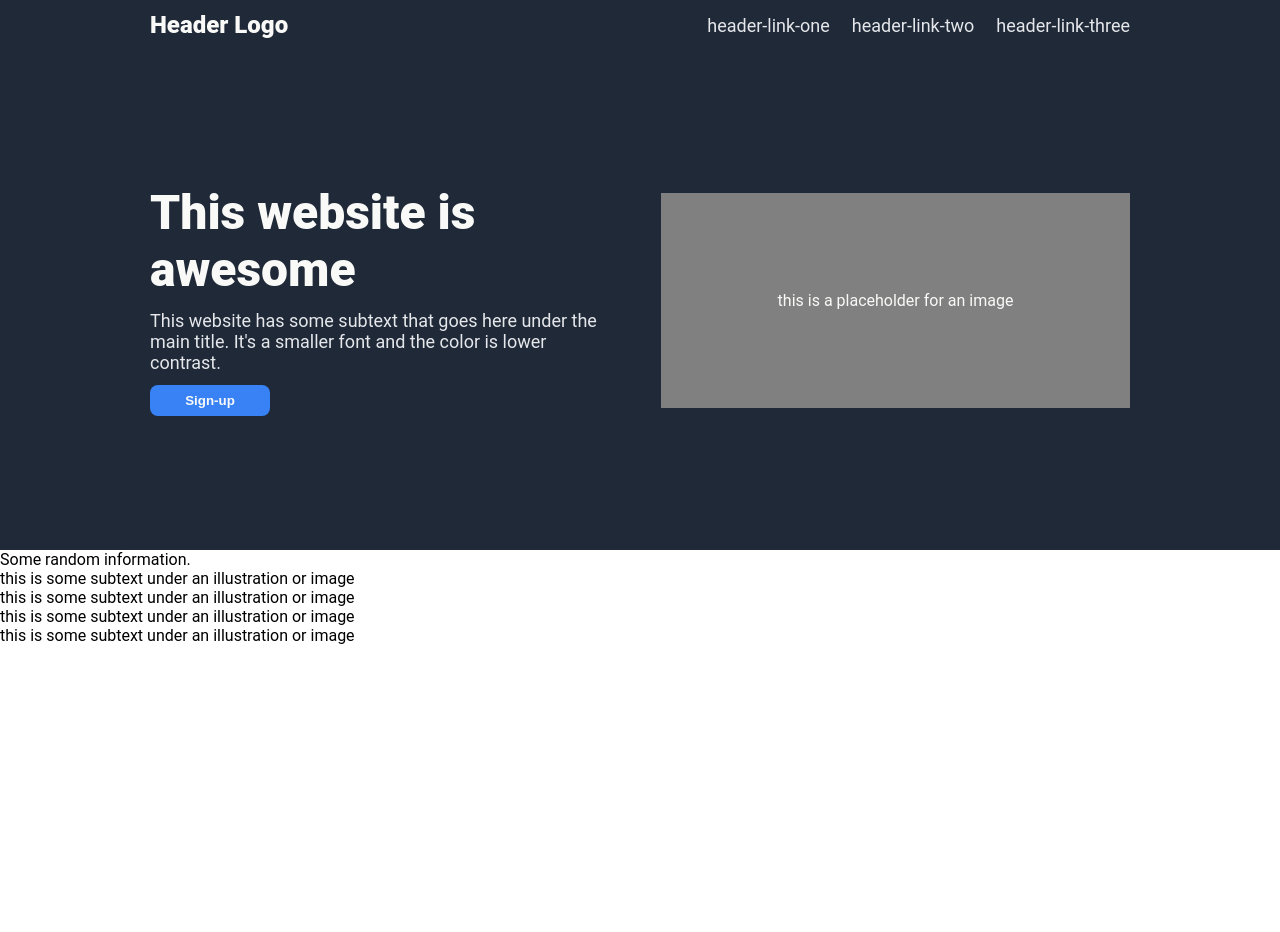
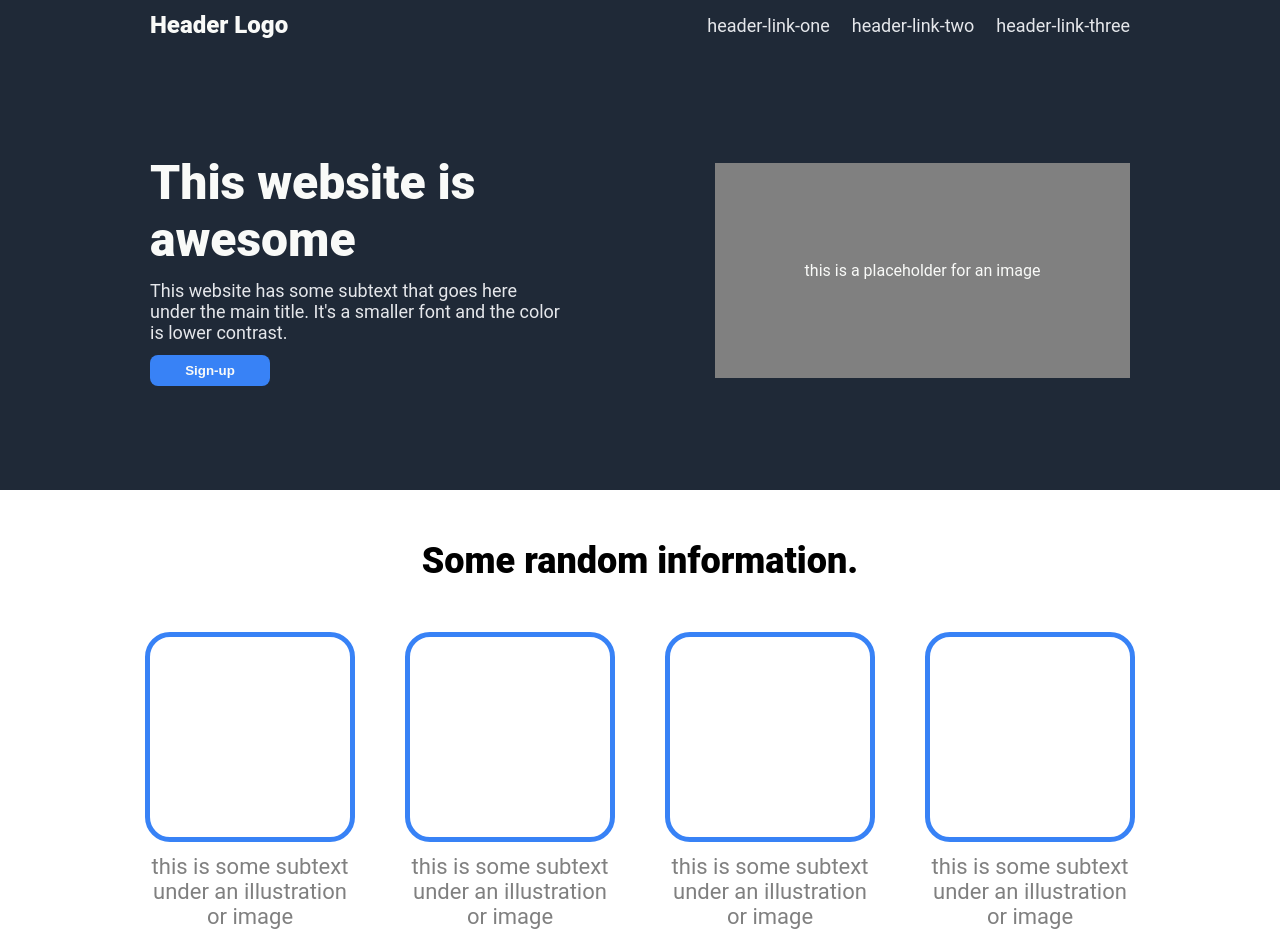
Before and after one commit to cj-cortes/odin-landing-page, a plain HTML site: page index.html in a window 1280 px wide. Before the commit the page ends 800 px from the top, so only its background shows below. Drawn offline with Linux system fonts and the light colour scheme.

Commit message:
Style container #2

```diff
--- a/style.css
+++ b/style.css
@@ -54,9 +54,9 @@ a {
     height: 25vh;
     background-color: #1F2937;
     justify-content: space-between;
-    padding: 150px;
+    padding: 120px 150px;
     align-items: center;
-    gap: 42px;
+    gap: 150px;
 }
 
 .con1-content1 {
@@ -95,3 +95,43 @@ button {
 
 
 /* Container #2 */
+
+.title {
+    font-size: 36px;
+    font-weight: 900;
+    display: flex;
+    justify-content: center;
+    padding: 50px 0;
+}
+
+.container2-child {
+    display: flex;
+    justify-content: center;
+    flex-wrap: wrap;
+    gap: 50px;
+    padding-bottom: 150px;
+}
+
+.card {
+    display: flex;
+    flex-direction: column;
+    align-items: center;
+    gap: 12px;
+}
+
+.square {
+    height: 200px;
+    width: 200px;
+    border: 5px solid #3882F6;
+    border-radius: 25px;
+}
+
+.text {
+    display: flex;
+    flex: auto;
+    flex-wrap: wrap;
+    max-width: 200px;
+    font-size: 22px;
+    color: gray;
+    text-align: center;
+}
```
